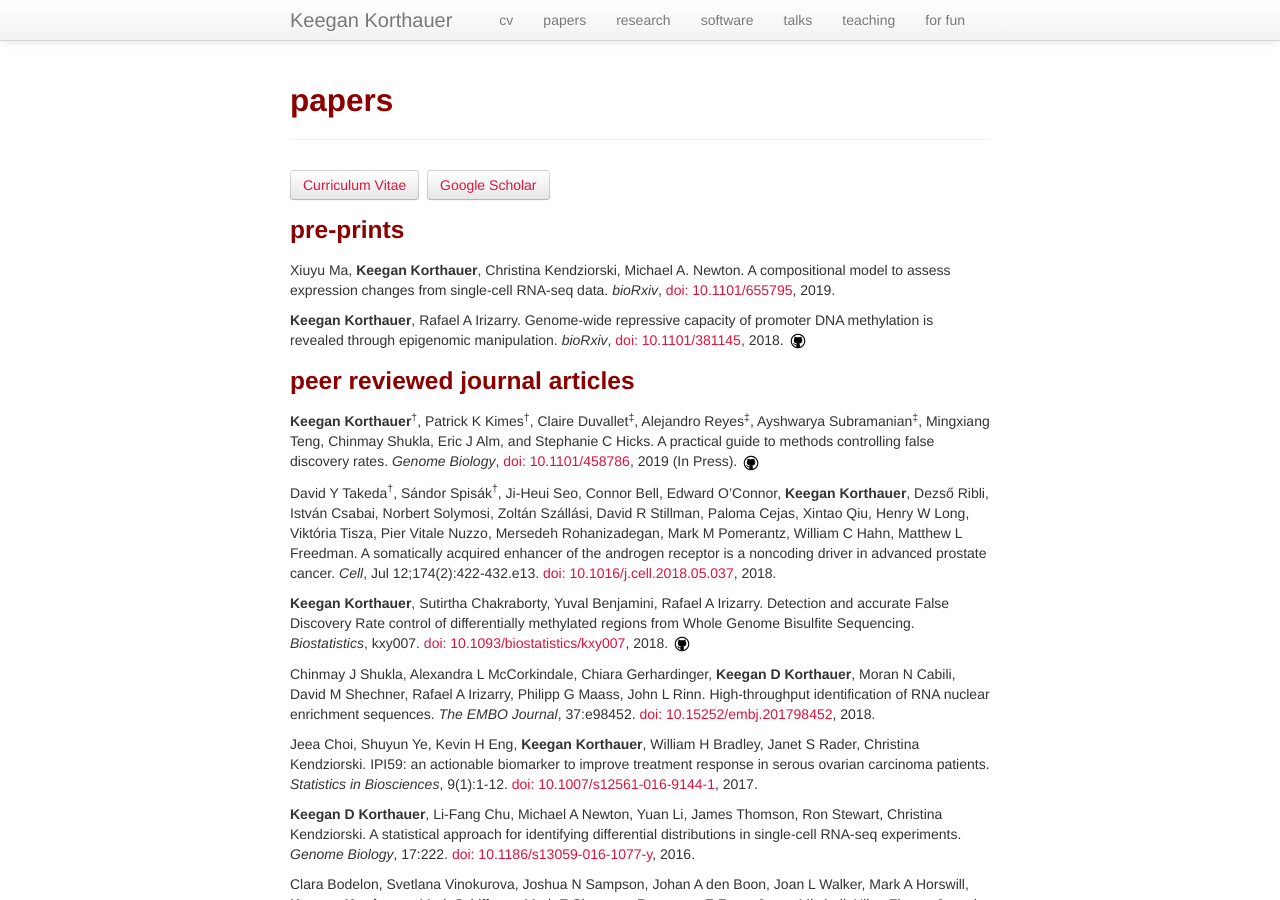
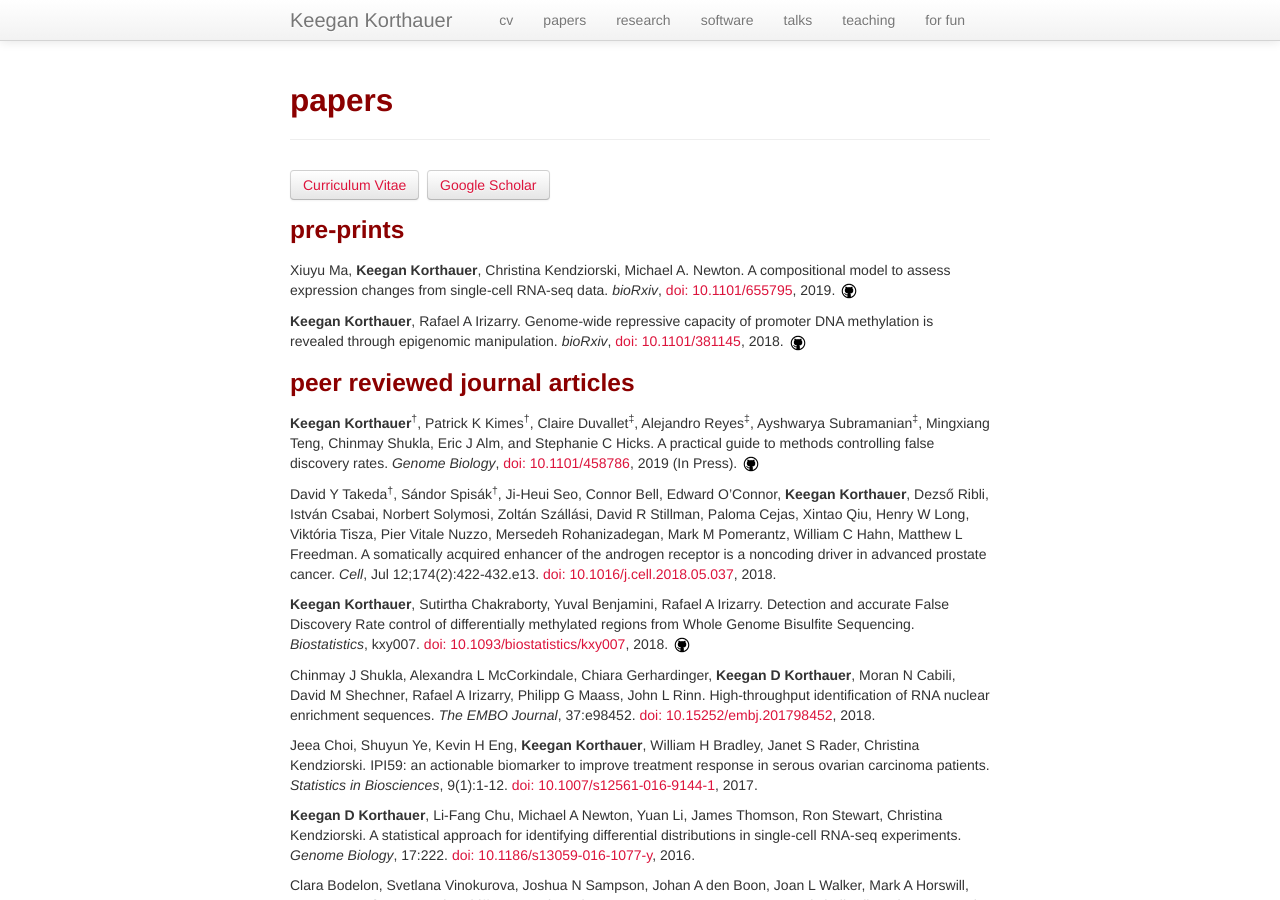
Before and after one commit to kdkorthauer/kdkorthauer.github.io, a Jekyll site: the page built from pages/papers.md, in a window 1280 px wide and 900 px high. Built offline with Jekyll 4.4.1, drawn with Linux system fonts in a browser that asks for light colours; comment, search, counter and statistics services are not loaded.

Commit message:
Add scDDboost repo

```diff
--- a/pages/papers.md
+++ b/pages/papers.md
@@ -18,7 +18,7 @@ title: papers
 
 ### pre-prints
 
-Xiuyu Ma, **Keegan Korthauer**, Christina Kendziorski, Michael A. Newton. A compositional model to assess expression changes from single-cell RNA-seq data. *bioRxiv*, [doi: 10.1101/655795](https://www.biorxiv.org/content/10.1101/655795v1), 2019. <span data-badge-popover="right" data-badge-type="2" data-doi="https://doi.org/10.1101/655795 " data-hide-no-mentions="true" class="altmetric-embed"></span>
+Xiuyu Ma, **Keegan Korthauer**, Christina Kendziorski, Michael A. Newton. A compositional model to assess expression changes from single-cell RNA-seq data. *bioRxiv*, [doi: 10.1101/655795](https://www.biorxiv.org/content/10.1101/655795v1), 2019. <a href="https://github.com/wiscstatman/scDDboost"><img src="../assets/img/github.png" title="Code to reproduce paper"></a> <span data-badge-popover="right" data-badge-type="2" data-doi="https://doi.org/10.1101/655795 " data-hide-no-mentions="true" class="altmetric-embed"></span>
 
 **Keegan Korthauer**, Rafael A Irizarry. Genome-wide repressive capacity of promoter DNA methylation is revealed through epigenomic manipulation. *bioRxiv*, [doi: 10.1101/381145](https://doi.org/10.1101/381145), 2018. <a href="https://github.com/kdkorthauer/repressiveCapacity"><img src="../assets/img/github.png" title="Code to reproduce paper"></a> <span data-badge-popover="right" data-badge-type="2" data-doi="https://doi.org/10.1101/381145" data-hide-no-mentions="true" class="altmetric-embed"></span>
 
```
